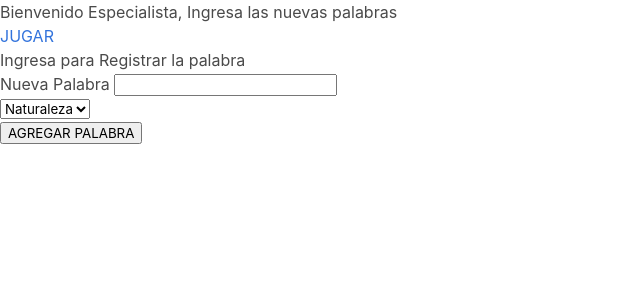
After one commit to matiusgg/python-opcional-, a Flask app: template templates/palabras.html in a window 1280 px wide. The commit adds this page. Shown: the top 300 px of the page, without its empty margins (0-640 px from the left). Run offline with Flask 2, Linux system fonts and the light colour scheme; the template is opened without the code that fills it, so the values that code supplies are empty; parts of the project's set-up code (start-up, migrations or seed data) failed here and were passed over.

Commit message:
se agrego mongodb en palabras.html falta terminarlo

```diff
--- a/main.py
+++ b/main.py
@@ -2,6 +2,9 @@ from flask import Flask, url_for, session, request, redirect, render_template
 from ahorcado.Ahorcado import Ahorcado
 import random
 import csv
+#*Importar MONGO DB
+from pymongo import MongoClient
+
 
 #* Inicializar nuestra clase de conexion a la BD
 
@@ -11,6 +14,87 @@ app = Flask(__name__)
 
 #* Crear un llave/clave secreta para SESSION
 app.config['SECRET_KEY'] = 'SUPER SECRETO'
+
+#**************************************
+#* ULR Conexion
+MONGO_URL_ATLAS = 'mongodb+srv://mongodb:mongodb@cluster0-yxtud.mongodb.net/test?retryWrites=true&w=majority'
+
+#* Establecer conexion
+client = MongoClient(MONGO_URL_ATLAS, ssl_cert_reqs=False)
+
+#* Creacion base de datos
+db = client['ahorcadito']
+
+#* Creacion coleccion
+collection = db['palabras']
+
+#* Crear varios documentos
+# lista_Documentos = [
+#     {
+#         "palabra": "lampara",
+#         "tipo": "objetos"
+#     },
+#     {
+#         "palabra": "cama",
+#         "tipo": "objetos"
+#     },
+#     {
+#         "palabra": "rio",
+#         "tipo": "naturaleza"
+#     }
+# ]
+
+# #*INSERTMANY: nos permite insertar varios documentos
+# collection.insert_many(lista_Documentos)
+
+#* Leer todos los documentos de la coleccion
+resultados = collection.find()
+#* Lo convertimos en una lista porque sino nos lo lanza como un objeto al ser un documento
+for i in resultados:
+    print('ñ'*50)
+    print(i['palabra'])
+
+
+#**************************************
+
+#******************************************
+@app.route('/palabras')
+def palabras():
+
+    return render_template('palabras.html')
+
+#******************************************
+
+#******************************************
+@app.route('/palabras', methods=['GET', 'POST'])
+def nuevaPalabra():
+
+    nuevaPalabra = request.form['nuevaPalabra']
+    tipo = request.form['tipo']
+
+    resultado_filtro = collection.find( {'palabra':f'{nuevaPalabra}'} )
+
+    print(list(resultado_filtro))
+
+    if list(resultado_filtro) == []:
+
+        print('Esta vacio')
+
+    else:
+
+
+        print('*' * 10)
+        for i in resultado_filtro:
+
+            print(i['palabra'])
+
+        print('*' * 10)
+
+    # collection.insert_one( {'palabra':f'{nuevaPalabra}', 'tipo':f'{tipo}'} )
+
+    return render_template('palabras.html')
+
+#******************************************
 
 #* Crear rutas
 #* En donde verficaremos si en mysql existe ese usuario.
@@ -182,9 +266,9 @@ print(f'RANDOM SQL: {randomSQL[0][0]}')
 
 randomSQLOculto = ' | __ | ' * len(randomSQL[0][0])
 
-queryPuntuacion = objrandom.query(""" SELECT u.id_,p.puntos_max FROM usuario AS u  INNER JOIN puntuacion AS p ON u.id_usuario = p.id_usuario;""")
+# queryPuntuacion = objrandom.query(""" SELECT u.id_,p.puntos_max FROM usuario AS u  INNER JOIN puntuacion AS p ON u.id_usuario = p.id_usuario;""")
 
-print(f'queryVerificacion: {queryPuntuacion}')
+# print(f'queryVerificacion: {queryPuntuacion}')
 
 
 @app.route('/ahorcado', methods=['POST'])
--- a/requirements.txt
+++ b/requirements.txt
@@ -2,6 +2,7 @@ astroid==2.3.3
 autopep8==1.4.4
 Click==7.0
 colorama==0.4.1
+dnspython==1.16.0
 Flask==1.1.1
 isort==4.3.21
 itsdangerous==1.1.0
@@ -12,6 +13,7 @@ mccabe==0.6.1
 pep8==1.7.1
 pycodestyle==2.5.0
 pylint==2.4.3
+pymongo==3.9.0
 PyMySQL==0.9.3
 six==1.13.0
 typed-ast==1.4.0
--- a/templates/home.html
+++ b/templates/home.html
@@ -12,6 +12,10 @@
 
 <br>
 
+<a href="{{ url_for('palabras') }}">AGREGAR PALABRAS</a>
+
+<br>
+
 {% set oo = 'img/' + 'cabeza' + '.png' %}
 
     <img src="{{ url_for('static', filename=oo)}}" alt="">
--- /dev/null
+++ b/templates/palabras.html
@@ -0,0 +1,51 @@
+{% extends 'layout.html' %}
+
+{% block header %}
+
+<h1>Bienvenido Especialista, Ingresa las nuevas palabras</h1>
+
+{% endblock %}
+
+{% block main %}
+
+<a href="{{ url_for('usuario') }}">JUGAR</a>
+
+<br>
+
+<form action="{{ url_for('palabras') }}" method="post">
+
+<h2>Ingresa para Registrar la palabra</h2>
+
+<label for="palabra">Nueva Palabra</label>
+
+<input type="text" name="nuevaPalabra" required>
+
+<br>
+
+<select name="tipo" required>
+
+    <option value="naturaleza">
+        Naturaleza
+    </option>
+    <option value="objetos">
+        Objetos
+    </option>
+    <option value="animales">
+        Animales
+    </option>
+    <option value="romance">
+        Romance
+    </option>
+</select>
+
+<br>
+
+<button type="submit">AGREGAR PALABRA</button>
+
+</form>
+
+
+
+
+
+{% endblock %}
```
Also changed, not shown: templates/registro.html (+8 -0 lines), templates/usuario.html (+8 -0 lines).
